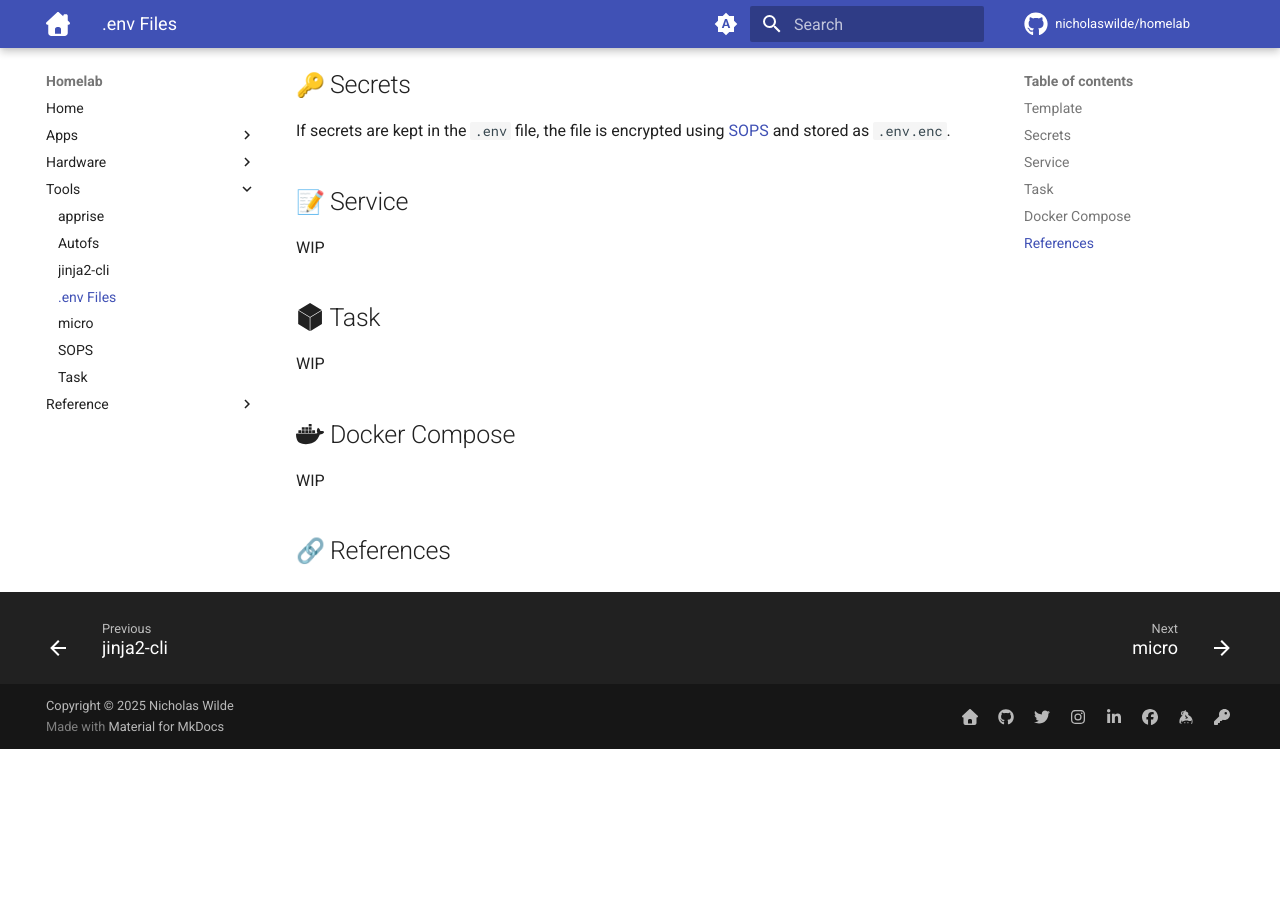
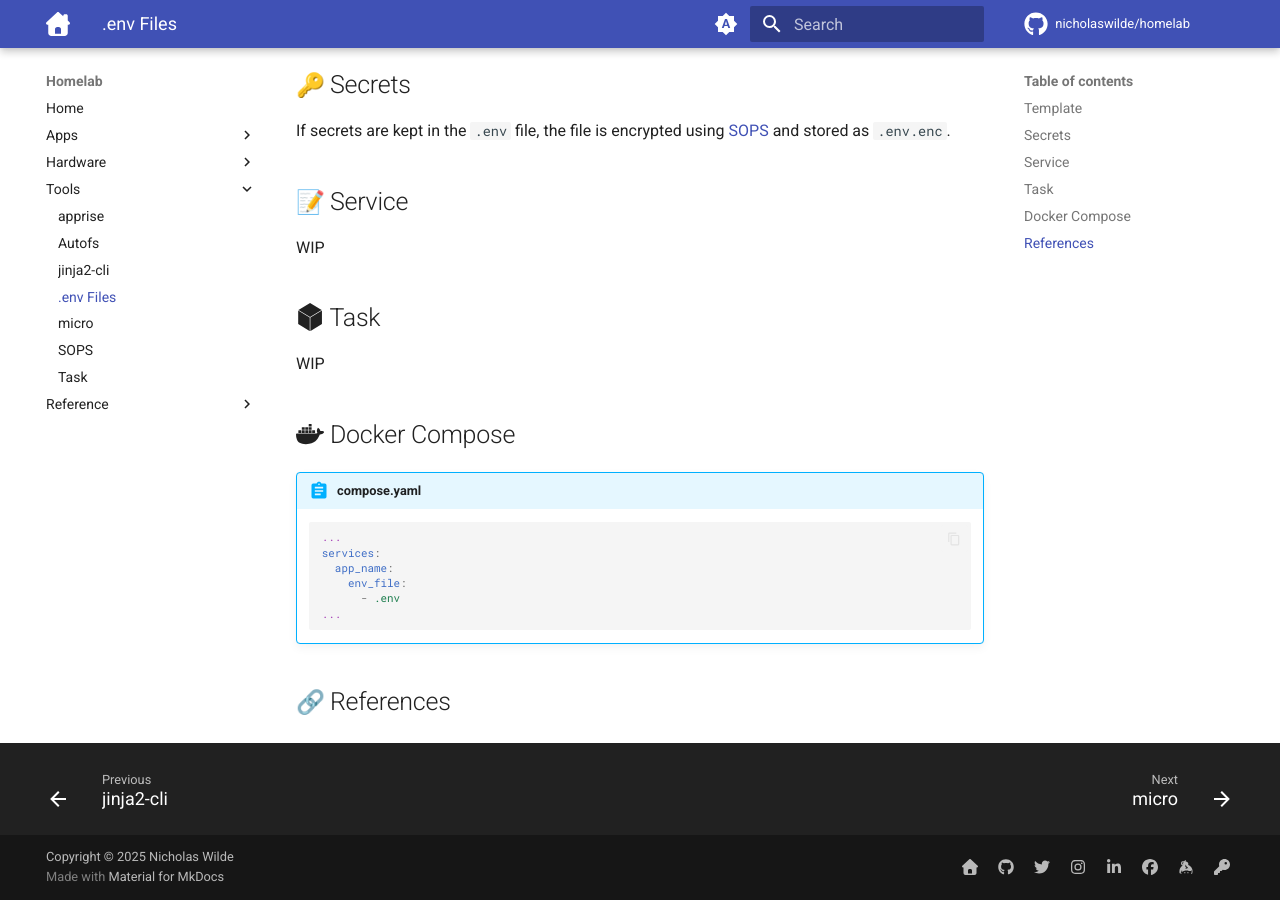
Before and after one commit to nicholaswilde/homelab, an MkDocs documentation site: the page built from docs/tools/env-files.md, in a window 1280 px wide and 900 px high, scrolled down 555 px. Built offline with MkDocs 1.6.1 and Material for MkDocs 9.7.7, drawn with Linux system fonts in a browser that asks for light colours; emoji names are drawn with the system emoji font; comment, search, counter and statistics services are not loaded; before the commit the page ends 1304 px from its top, so only the background shows below that.

Commit message:
Update env-files.md

````diff
--- a/docs/tools/env-files.md
+++ b/docs/tools/env-files.md
@@ -34,7 +34,16 @@ WIP
 
 ## :simple-docker: Docker Compose
 
-WIP
+!!! abstract "compose.yaml"
+
+    ```yaml
+    ...
+    services:
+      app_name:
+        env_file:
+          - .env
+    ...
+    ```
 
 ## :link: References
 
````
